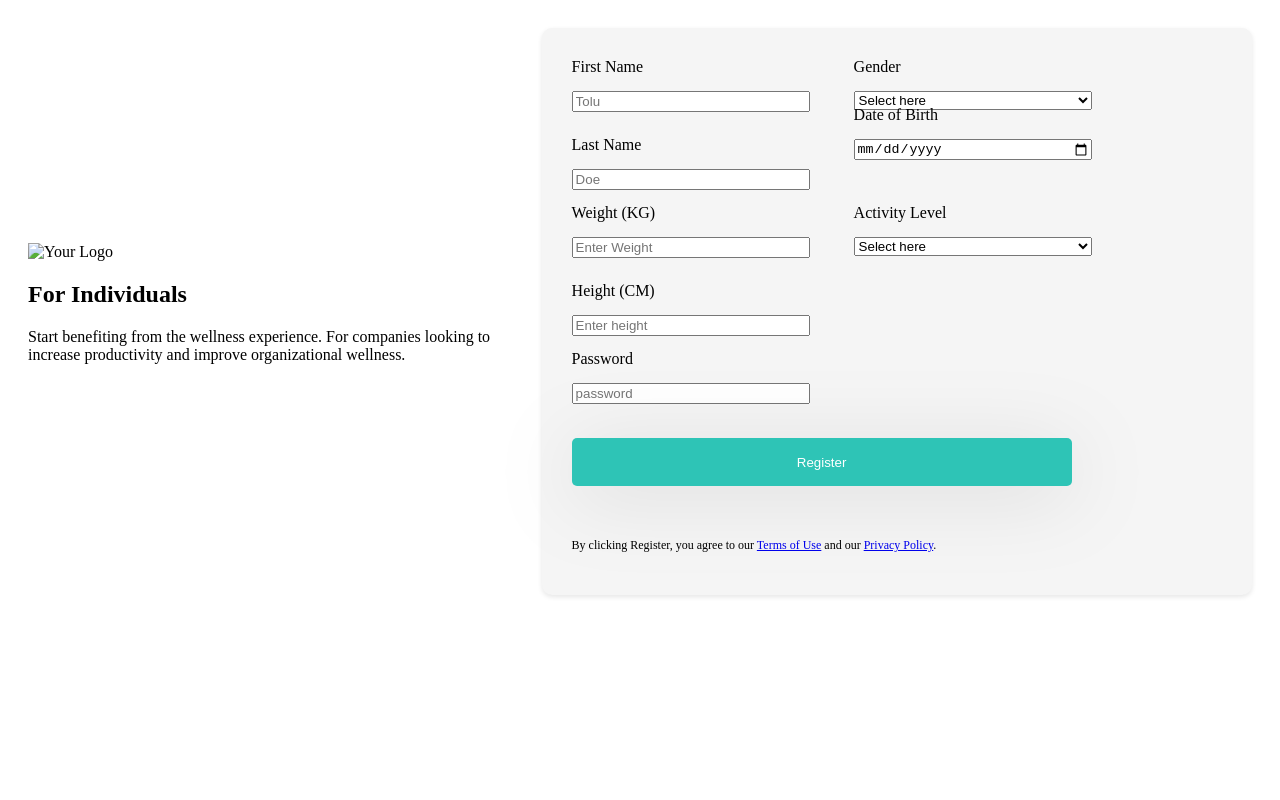
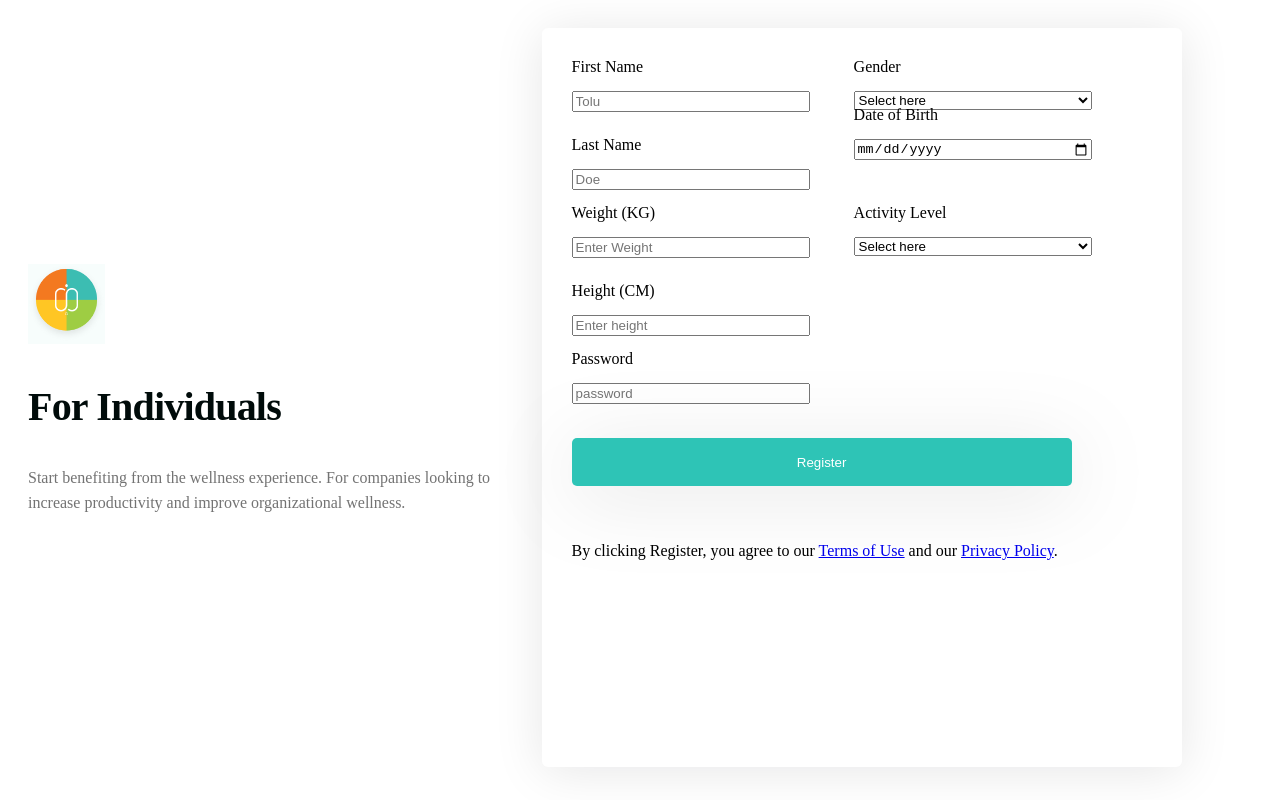
Before and after one commit to Chris-Devanah/Assignment, a plain HTML site: page index.html in a window 1280 px wide. Drawn offline with Linux system fonts and the light colour scheme.

Commit message:
updated the css file

```diff
--- a/index.html
+++ b/index.html
@@ -7,13 +7,13 @@
   <link rel="preconnect" href="https://fonts.gstatic.com" crossorigin>
   <link href="https://fonts.googleapis.com/css2?family=Lato:ital,wght@0,400;0,700;1,400;1,700&family=Noto+Serif&display=swap" rel="stylesheet">
   <link rel="stylesheet" href="style.css">
-  <title>Your Form</title>
+  <title>Sign-up</title>
 </head>
 
 <body>
   <div class="container">
     <div class="left-column">
-      <img src="your-logo.png" alt="Your Logo">
+      <img src="Logo (2).png" alt="Logo">
       <h2>For Individuals</h2>
       <p>Start benefiting from the wellness experience. For companies looking to increase productivity and improve organizational wellness.</p>
     </div>
--- a/style.css
+++ b/style.css
@@ -1,50 +1,81 @@
 /* Overall container */
 .container {
   display: flex;
-  justify-content: space-between; /* Adjust for spacing between columns */
-  align-items: center; /* Adjust for vertical alignment */
-  width: 100%; /* Or set a specific width */
-  margin: 0 auto; /* Add horizontal margins for centering */
+  justify-content: space-between;
+  align-items: center;
+  width: 100%;
+  margin: 0 auto;
 }
 
 /* Left column */
 .left-column {
-  width: 40%; /* Adjust as needed */
-  padding: 20px; /* Add padding */
+  width: 40%;
+  padding: 20px;
+}
+
+/* Logo */
+.left-column img {
+  width: 77.333px;
+  height: 80px;
+  flex-shrink: 0;;
+}
+
+/* For Individuals heading */
+.left-column h2 {
+  color: var(--CL-Black, #000B0A);
+  font-family: Brown;
+  font-size: 40px;
+  font-style: normal;
+  font-weight: 700;
+  line-height: 50px; /* 125% */
+  letter-spacing: -0.8px;
+}
+
+/* Left column paragraph */
+.left-column p {
+  color: var(--CL-Grey, #737373);
+  font-family: Brown;
+  font-size: 16px;
+  font-style: normal;
+  font-weight: 400;
+  line-height: 25px; /* 156.25% */
 }
 
 /* Right column */
 .right-column {
-  width: 60%; /* Adjust as needed */
-  padding: 20px; /* Add padding */
+  width: 60%;
+  padding: 20px;
 }
 
 /* Form container */
 .form-container {
-  background-color: #f5f5f5; /* Adjust background color */
-  border-radius: 10px; /* Adjust border radius */
-  padding: 30px; /* Adjust padding */
-  box-shadow: 0px 2px 5px rgba(0, 0, 0, 0.1); /* Add box shadow */
+  width: 580px;
+  height: 679px;
+  flex-shrink: 0;
+  background-color: #FFF;
+  border-radius: 6px;
+  box-shadow: 0px 4px 50px 0px rgba(4, 8, 19, 0.10);
+  padding: 30px; /* Keep this padding for spacing within the container */
 }
 
 /* User details section */
 .user-details {
   display: flex;
-  flex-wrap: wrap; /* Allow wrapping to next line */
-  gap: 20px; /* Adjust gap between input fields */
+  flex-wrap: wrap;
+  gap: 20px;
 }
 
 /* Input and select boxes (general) */
 .input-box,
 .select-box {
-  width: 238px; /* Default width for most boxes */
+  width: 238px;
   height: 48px;
-  flex-shrink: 0; /* Prevent shrinking below specified width */
+  flex-shrink: 0;
 }
 
 /* Extend activity level and password input boxes */
 .user-details > :nth-last-child(-n + 2) .input-box {
-  width: 500px; /* Full width for these boxes */
+  width: 500px;
 }
 
 /* Arrange label and input vertically within each box */
@@ -52,7 +83,7 @@
 .select-box {
   display: flex;
   flex-direction: column;
-  gap: 10px; /* Spacing between label and input */
+  gap: 10px;
 }
 
 /* Spacing below input boxes */
@@ -70,28 +101,26 @@
 /* Label styling */
 .input-box span,
 .select-box span {
-  display: block; /* Display labels as block elements */
-  margin-bottom: 5px; /* Adjust spacing below labels */
+  display: block;
+  margin-bottom: 5px;
 }
 
 /* Button */
 button {
   width: 500px;
   height: 48px;
-  flex-shrink: 0; /* Prevent shrinking below specified width */
-  background-color: var(--CL-Green, #2EC4B6); /* Use custom color or fallback */
+  flex-shrink: 0;
+  background-color: var(--CL-Green, #2EC4B6);
   color: white;
   border: none;
   padding: 10px 20px;
   border-radius: 5px;
   cursor: pointer;
-  margin-top: 20px; /* Adjust button spacing */
-  filter: drop-shadow(0px 10px 40px rgba(0, 0, 0, 0.10)); /* Add shadow effect */
+  margin-top: 20px;
+  filter: drop-shadow(0px 10px 40px rgba(0, 0, 0, 0.10));
 }
 
 /* Terms and conditions */
 .terms-and-conditions {
-  margin-top: 20px; /* Adjust spacing */
-  font-size: 12px; /* Adjust font size */
-  text-align: center;
+  margin-top: 20px
 }
```
